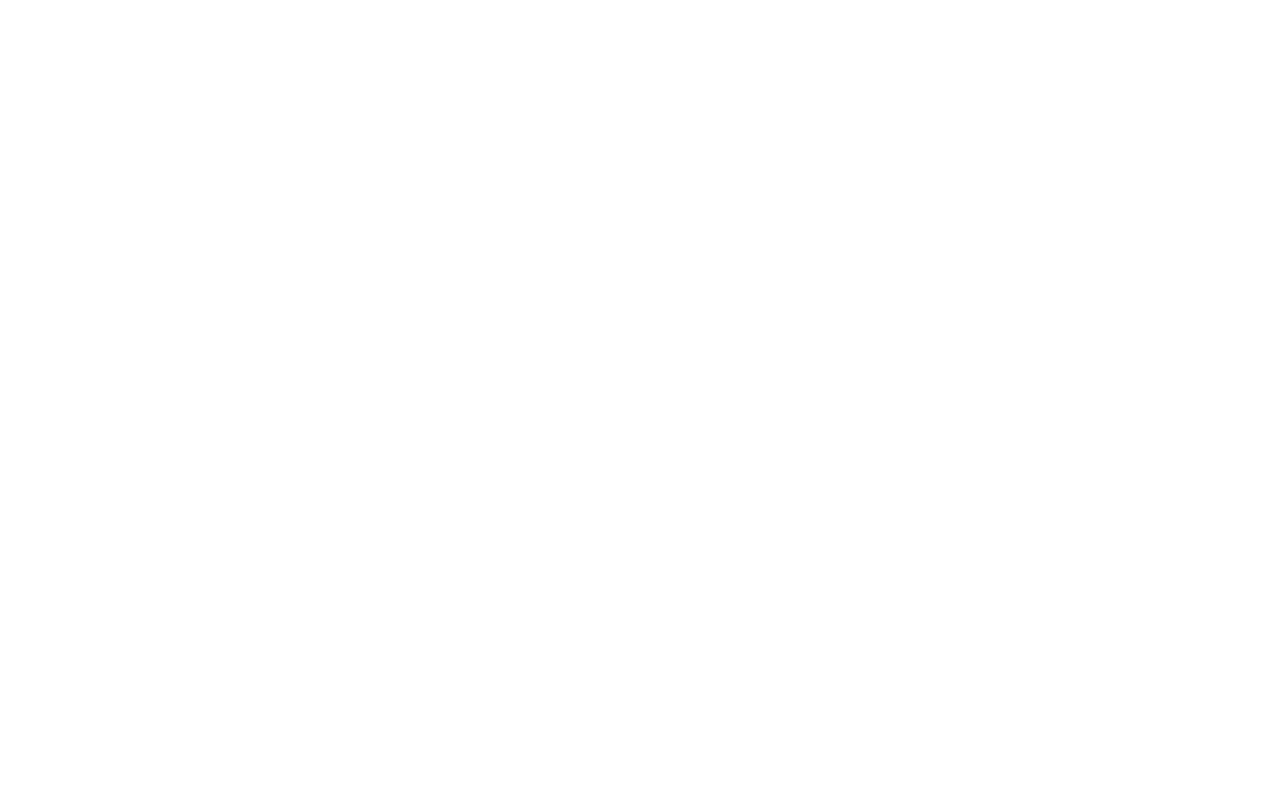
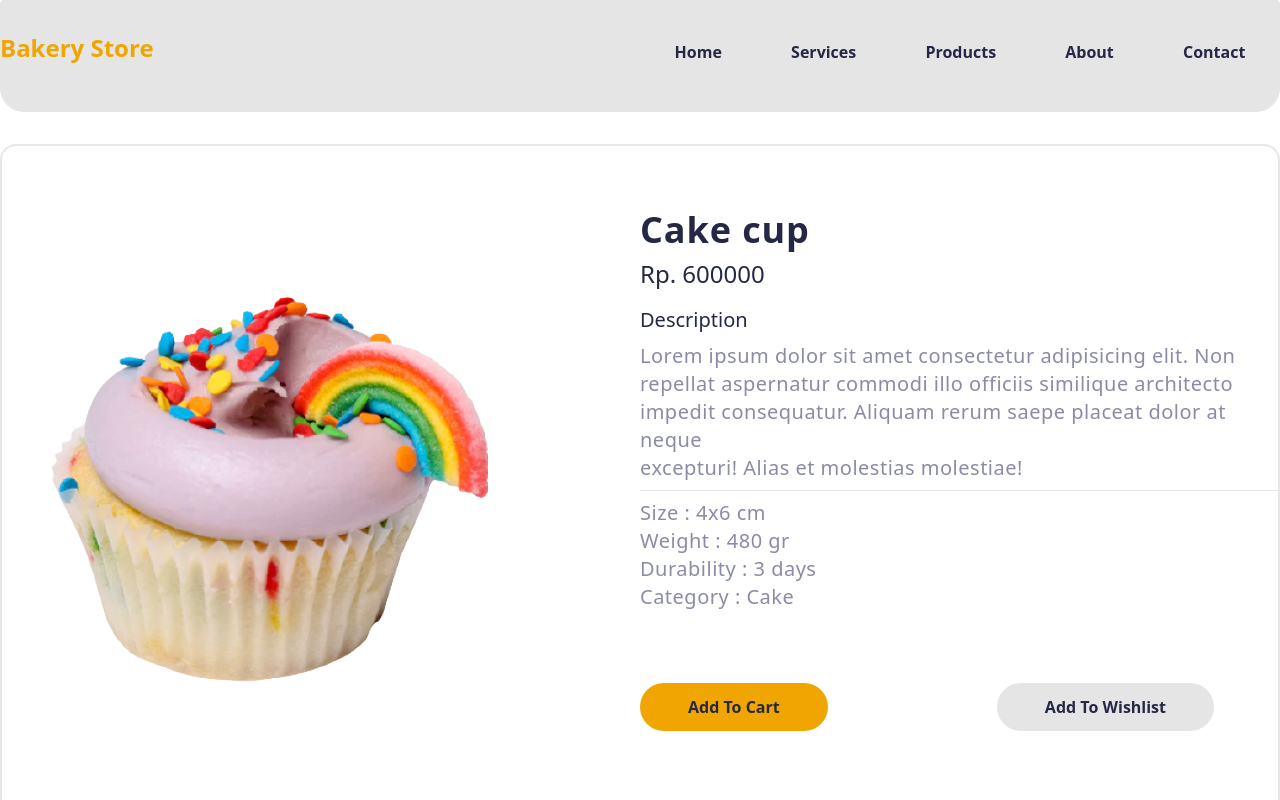
Before and after one commit to halawaoji97/bakery_store, a React (Create React App) app: page /cart in a window 1280 px wide. Before the commit this address had no page. Shown: the top 800 px of the page. Built offline with nearby package versions, Linux system fonts and the light colour scheme.

Commit message:
add detail page

```diff
--- a/src/App.js
+++ b/src/App.js
@@ -1,12 +1,16 @@
 import './App.css';
 import Home from './pages/Home';
 import { BrowserRouter, Routes, Route } from 'react-router-dom';
+import DetailProduct from './pages/DetailProduct';
+import Cart from './pages/Cart';
 
 function App() {
   return (
     <BrowserRouter>
       <Routes>
         <Route path='/' element={<Home />} />
+        <Route path='/detail/:id' element={<DetailProduct />} />
+        <Route path='/cart' element={<Cart />} />
       </Routes>
     </BrowserRouter>
   );
--- /dev/null
+++ b/src/components/CardDetailProduct.js
@@ -0,0 +1,53 @@
+import React from 'react';
+import { AiOutlineHeart, AiOutlineShoppingCart } from 'react-icons/ai';
+import ProductImg from '../assets/img/baked-cup-cake-removebg-preview.png';
+
+const CardDetailProduct = () => {
+  return (
+    <section className='grid grid-cols-1 grid-rows-2 md:grid-rows-1 bg-white md:grid-cols-2 md:mt-36 container p-8 md:p-0 md:py-16 shadow-lg rounded-2xl border-2 mx-auto mb-44'>
+      <div className=''>
+        <img
+          className='object-cover p-8 h-auto w-auto'
+          src={ProductImg}
+          alt='product'
+        />
+      </div>
+      <div className='flex justify-center flex-col'>
+        <h1 className='font-bold text-3xl md:text-4xl tracking-wide text-dark-primary'>
+          Cake cup
+        </h1>
+        <p className='text-2xl text-dark-primary font-medium py-2'>
+          Rp. 600000
+        </p>
+        <h2 className='text-xl text-dark-primary mt-2'>Description</h2>
+        <p className='md:text-xl text-dark-secondary tracking-wide py-2'>
+          Lorem ipsum dolor sit amet consectetur adipisicing elit. Non <br />
+          repellat aspernatur commodi illo officiis similique architecto <br />
+          impedit consequatur. Aliquam rerum saepe placeat dolor at neque <br />
+          excepturi! Alias et molestias molestiae!
+        </p>
+        <hr />
+        <p className='md:text-xl text-dark-secondary tracking-wide py-2'>
+          Size : 4x6 cm
+          <br />
+          Weight : 480 gr
+          <br />
+          Durability : 3 days
+          <br />
+          Category : Cake
+          <br />
+        </p>
+        <div className='flex justify-between md:mr-16 my-16'>
+          <button className='bg-yellow-primary transition-all ease-in duration-0 hover:duration-500 hover:bg-dark-primary  text-dark-primary hover:text-white rounded-full py-3 px-12  font-bold'>
+            Add To Cart
+          </button>
+          <button className='bg-grey-secondary transition-all ease-in duration-0 hover:duration-500 hover:bg-dark-primary  text-dark-primary hover:text-white rounded-full py-3 px-12  font-bold'>
+            Add To Wishlist
+          </button>
+        </div>
+      </div>
+    </section>
+  );
+};
+
+export default CardDetailProduct;
--- a/src/components/Navbar.js
+++ b/src/components/Navbar.js
@@ -12,7 +12,7 @@
   };
 
   return (
-    <header className='bg-grey-secondary relative  md:fixed rounded-br-3xl rounded-bl-3xl flex md:py-4 p-0 h-0 w-full rounded z-50 md:h-28 '>
+    <header className='bg-grey-secondary relative top-0 md:fixed rounded-br-3xl rounded-bl-3xl flex md:py-4 p-0 h-0 w-full rounded z-50 md:h-28 '>
       <div className='container flex justify-between items-center mx-auto align-items-center py-8 relative'>
         <button
           className='md:invisible bg-white flex justify-center items-center w-20 h-16 rounded-bl-3xl cursor-pointer  fixed z-10 top-0 right-0'
--- a/src/components/Special.js
+++ b/src/components/Special.js
@@ -23,7 +23,7 @@
                 <div className='flex justify-between items-center'>
                   <div>
                     <h4 className='text-2xl text-dark-primary font-medium'>
-                      {item.name}
+                      <Link to={`/detail/${item.id}`}>{item.name}</Link>
                     </h4>
                     <span className='text-xl text-dark-secondary'>
                       Rp. {item.price}
--- /dev/null
+++ b/src/pages/Cart.js
@@ -0,0 +1,17 @@
+import React from 'react';
+import CardDetailProduct from '../components/CardDetailProduct';
+import Footer from '../components/Footer';
+import Navbar from '../components/Navbar';
+import Special from '../components/Special';
+
+const DetailProduct = () => {
+  return (
+    <>
+      <Navbar />
+      <CardDetailProduct />
+      <Footer />
+    </>
+  );
+};
+
+export default DetailProduct;
--- /dev/null
+++ b/src/pages/DetailProduct.js
@@ -0,0 +1,17 @@
+import React from 'react';
+import CardDetailProduct from '../components/CardDetailProduct';
+import Footer from '../components/Footer';
+import Navbar from '../components/Navbar';
+import Special from '../components/Special';
+
+const DetailProduct = () => {
+  return (
+    <>
+      <Navbar />
+      <CardDetailProduct />
+      <Footer />
+    </>
+  );
+};
+
+export default DetailProduct;
```
